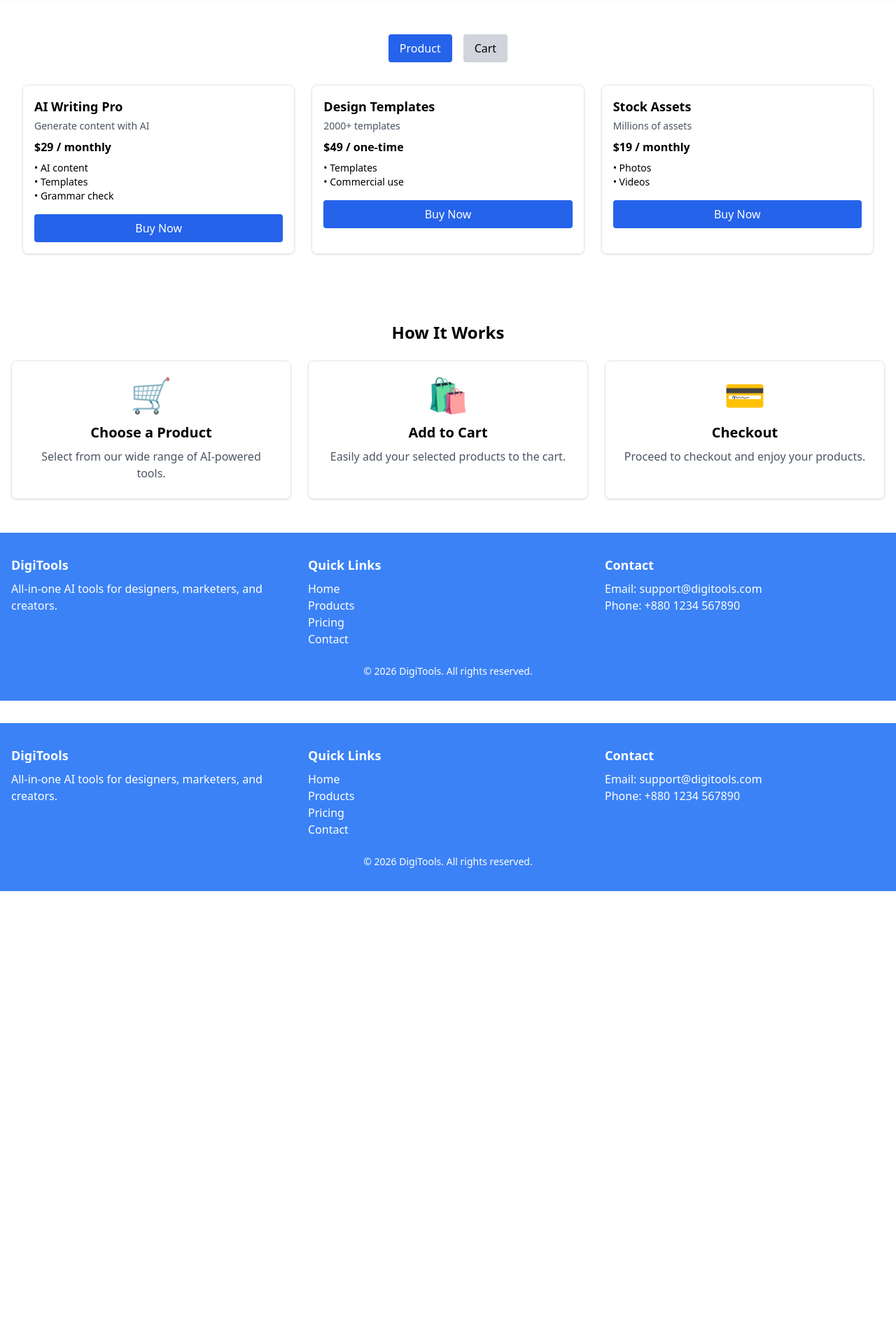
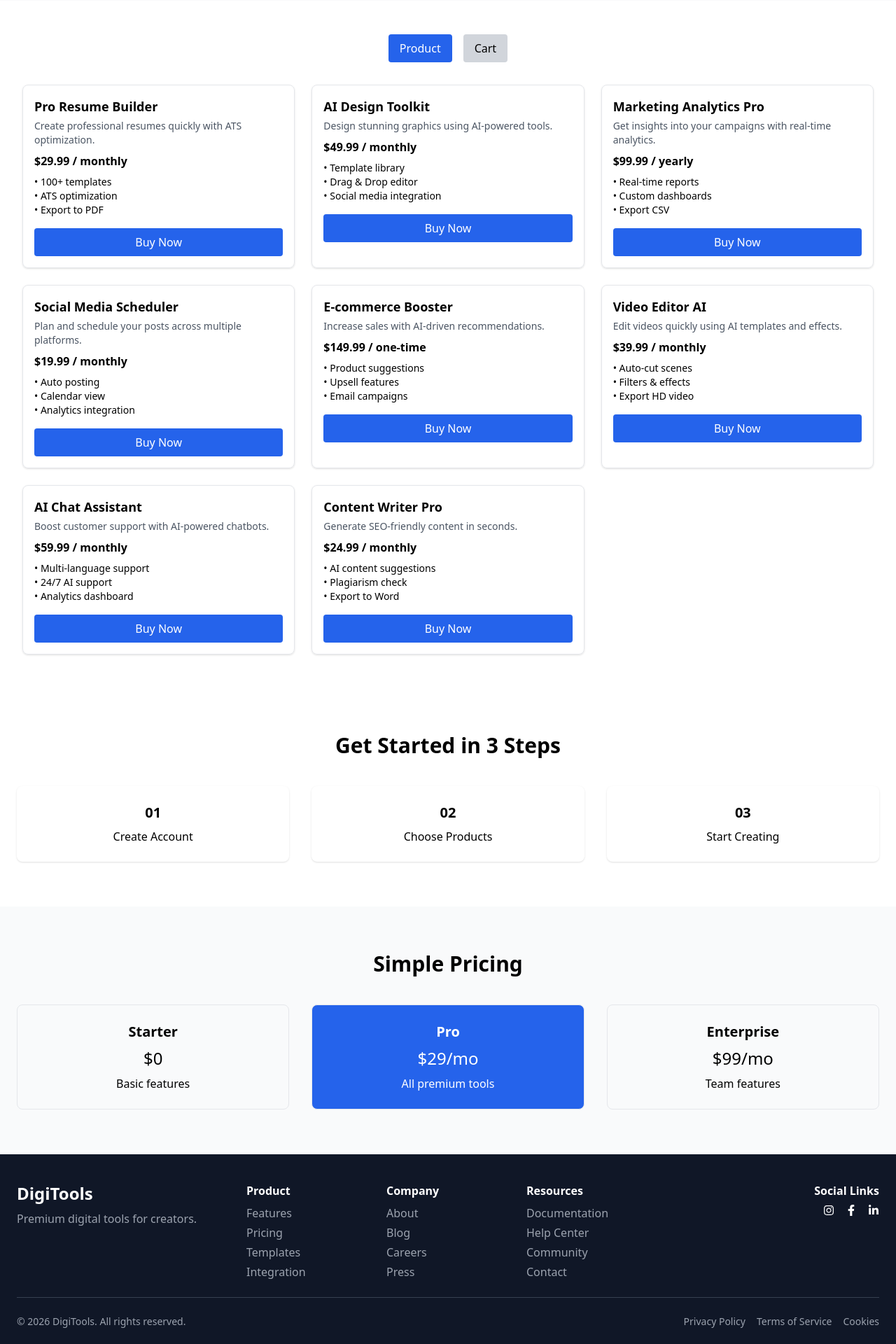
Before and after one commit to T809806/Digitools, a React (Create React App) app in the folder digitools/: page / in a window 1280 px wide. Shown: the part 820-2740 px from the top of the page at 70% size. Before the commit the page ends 2093 px from the top, so only its background shows below. Built offline with nearby package versions, Linux system fonts and the light colour scheme.

Commit message:
Update project

```diff
--- a/digitools/src/components/Footer.jsx
+++ b/digitools/src/components/Footer.jsx
@@ -1,40 +1,83 @@
-import React from "react";
+import { FaFacebookF, FaTwitter, FaInstagram, FaLinkedinIn } from "react-icons/fa";
 
-function Footer() {
+const Footer = () => {
   return (
-    <footer className="bg-blue-500 text-white py-8 mt-8">
-      <div className="container mx-auto px-4 grid grid-cols-1 md:grid-cols-3 gap-6">
-        {/* About */}
-        <div>
-          <h3 className="font-bold text-lg mb-2">DigiTools</h3>
-          <p>All-in-one AI tools for designers, marketers, and creators.</p>
+    <footer className="bg-[#101727] text-white py-10 px-6">
+      <div className="max-w-7xl mx-auto flex flex-col md:flex-row md:justify-between md:items-start gap-10">
+
+
+        <div className="md:w-1/4 text-left">
+          <h2 className="text-2xl font-bold">DigiTools</h2>
+          <p className="mt-2 text-gray-400">
+            Premium digital tools for creators.
+          </p>
         </div>
 
-        {/* Links */}
-        <div>
-          <h3 className="font-bold text-lg mb-2">Quick Links</h3>
-          <ul>
-            <li>Home</li>
-            <li>Products</li>
-            <li>Pricing</li>
-            <li>Contact</li>
-          </ul>
+
+        <div className="md:w-1/2 grid grid-cols-3 gap-6 text-left">
+
+          <div>
+            <h3 className="font-semibold mb-2">Product</h3>
+            <ul className="text-gray-400 space-y-1">
+              <li>Features</li>
+              <li>Pricing</li>
+              <li>Templates</li>
+              <li>Integration</li>
+            </ul>
+          </div>
+
+
+          <div>
+            <h3 className="font-semibold mb-2">Company</h3>
+            <ul className="text-gray-400 space-y-1">
+              <li>About</li>
+              <li>Blog</li>
+              <li>Careers</li>
+              <li>Press</li>
+            </ul>
+          </div>
+
+
+          <div>
+            <h3 className="font-semibold mb-2">Resources</h3>
+            <ul className="text-gray-400 space-y-1">
+              <li>Documentation</li>
+              <li>Help Center</li>
+              <li>Community</li>
+              <li>Contact</li>
+            </ul>
+          </div>
         </div>
 
-        {/* Contact */}
-        <div>
-          <h3 className="font-bold text-lg mb-2">Contact</h3>
-          <p>Email: support@digitools.com</p>
-          <p>Phone: +880 1234 567890</p>
+
+        <div className="md:w-1/4 text-left md:text-right">
+          <h3 className="font-semibold mb-2"> Social Links </h3>
+          <div className="flex gap-4 mt-2 justify-start md:justify-end">
+            <a href="#" className="hover:text-pink-500"><FaInstagram /></a>
+            <a href="#" className="hover:text-blue-500"><FaFacebookF /></a>
+          <a href="#" className="hover:text-blue-700"><FaLinkedinIn /></a>
+          </div>
         </div>
+
       </div>
 
-      {/* Bottom */}
-      <div className="text-center mt-6 text-sm">
-        © 2026 DigiTools. All rights reserved.
+
+      <hr className="border-gray-700 my-6" />
+
+
+      <div className="max-w-7xl mx-auto flex flex-col md:flex-row justify-between items-center text-gray-400 text-sm gap-4">
+
+        <p>© 2026 DigiTools. All rights reserved.</p>
+
+
+        <div className="flex gap-4">
+          <a href="#" className="hover:text-white">Privacy Policy</a>
+          <a href="#" className="hover:text-white">Terms of Service</a>
+          <a href="#" className="hover:text-white">Cookies</a>
+        </div>
       </div>
     </footer>
   );
-}
+};
 
 export default Footer;
--- a/digitools/src/components/MainSection.jsx
+++ b/digitools/src/components/MainSection.jsx
@@ -40,7 +40,7 @@ const MainSection = ({ cart, setCart }) => {
 
       {/* Product View */}
       {view === "product" && (
-        <div className="grid md:grid-cols-2 lg:grid-cols-3 gap-6">
+        <div className="grid grid-cols-1 sm:grid-cols-2 lg:grid-cols-3 gap-6">
           {products.map(p => (
             <ProductCard key={p.id} product={p} addToCart={addToCart} />
           ))}
--- a/digitools/src/components/Pricing.jsx
+++ b/digitools/src/components/Pricing.jsx
@@ -1,40 +1,38 @@
-import React from "react";
+const Pricing = () => {
+  return (
+    <div className="py-16 px-6 bg-gray-50 text-center">
 
-function Footer() {
-  return (
-    <footer className="bg-blue-500 text-white py-8 mt-8">
-      <div className="container mx-auto px-4 grid grid-cols-1 md:grid-cols-3 gap-6">
-        {/* About */}
-        <div>
-          <h3 className="font-bold text-lg mb-2">DigiTools</h3>
-          <p>All-in-one AI tools for designers, marketers, and creators.</p>
+      <h2 className="text-3xl font-bold mb-10">
+        Simple Pricing
+      </h2>
+
+      <div className="grid grid-cols-1 md:grid-cols-3 gap-8">
+
+        {/* Starter */}
+        <div className="p-6 border rounded-lg">
+          <h3 className="text-xl font-bold">Starter</h3>
+          <p className="text-2xl mt-2">$0</p>
+          <p className="mt-2">Basic features</p>
         </div>
 
-        {/* Links */}
-        <div>
-          <h3 className="font-bold text-lg mb-2">Quick Links</h3>
-          <ul>
-            <li>Home</li>
-            <li>Products</li>
-            <li>Pricing</li>
-            <li>Contact</li>
-          </ul>
+        {/* Pro */}
+        <div className="p-6 border rounded-lg bg-blue-600 text-white">
+          <h3 className="text-xl font-bold">Pro</h3>
+          <p className="text-2xl mt-2">$29/mo</p>
+          <p className="mt-2">All premium tools</p>
         </div>
 
-        {/* Contact */}
-        <div>
-          <h3 className="font-bold text-lg mb-2">Contact</h3>
-          <p>Email: support@digitools.com</p>
-          <p>Phone: +880 1234 567890</p>
+        {/* Enterprise */}
+        <div className="p-6 border rounded-lg">
+          <h3 className="text-xl font-bold">Enterprise</h3>
+          <p className="text-2xl mt-2">$99/mo</p>
+          <p className="mt-2">Team features</p>
         </div>
+
       </div>
 
-      {/* Bottom */}
-      <div className="text-center mt-6 text-sm">
-        © 2026 DigiTools. All rights reserved.
-      </div>
-    </footer>
+    </div>
   );
-}
+};
 
-export default Footer;
+export default Pricing;
--- a/digitools/src/components/Steps.jsx
+++ b/digitools/src/components/Steps.jsx
@@ -1,44 +1,32 @@
-import React from "react";
+const Steps = () => {
+  return (
+    <div className="py-16 px-6 bg-white text-center">
 
-const stepsData = [
-  {
-    id: 1,
-    title: "Choose a Product",
-    description: "Select from our wide range of AI-powered tools.",
-    icon: "🛒",
-  },
-  {
-    id: 2,
-    title: "Add to Cart",
-    description: "Easily add your selected products to the cart.",
-    icon: "🛍️",
-  },
-  {
-    id: 3,
-    title: "Checkout",
-    description: "Proceed to checkout and enjoy your products.",
-    icon: "💳",
-  },
-];
+      <h2 className="text-3xl font-bold mb-10">
+        Get Started in 3 Steps
+      </h2>
 
-function Steps() {
-  return (
-    <div className="my-8 p-4">
-      <h2 className="text-2xl font-bold mb-6 text-center">How It Works</h2>
-      <div className="grid grid-cols-1 md:grid-cols-3 gap-6">
-        {stepsData.map((step) => (
-          <div
-            key={step.id}
-            className="border rounded-lg p-6 text-center shadow hover:shadow-lg transition"
-          >
-            <div className="text-5xl mb-4">{step.icon}</div>
-            <h3 className="text-xl font-semibold mb-2">{step.title}</h3>
-            <p className="text-gray-600">{step.description}</p>
-          </div>
-        ))}
+      <div className="grid grid-cols-1 md:grid-cols-3 gap-8">
+
+        <div className="p-6 shadow rounded-lg">
+          <h3 className="text-xl font-semibold mb-2">01</h3>
+          <p>Create Account</p>
+        </div>
+
+        <div className="p-6 shadow rounded-lg">
+          <h3 className="text-xl font-semibold mb-2">02</h3>
+          <p>Choose Products</p>
+        </div>
+
+        <div className="p-6 shadow rounded-lg">
+          <h3 className="text-xl font-semibold mb-2">03</h3>
+          <p>Start Creating</p>
+        </div>
+
       </div>
+
     </div>
   );
-}
+};
 
 export default Steps;
--- a/digitools/src/data/products.js
+++ b/digitools/src/data/products.js
@@ -1,30 +1,91 @@
 const products = [
   {
     id: 1,
-    name: "AI Writing Pro",
-    description: "Generate content with AI",
-    price: 29,
+    name: "Pro Resume Builder",
+    description: "Create professional resumes quickly with ATS optimization.",
+    price: 29.99,
     period: "monthly",
     tag: "Best Seller",
-    features: ["AI content", "Templates", "Grammar check"]
+    tagType: "best_seller",
+    features: ["100+ templates", "ATS optimization", "Export to PDF"],
+    icon: "💼"
   },
   {
     id: 2,
-    name: "Design Templates",
-    description: "2000+ templates",
-    price: 49,
-    period: "one-time",
-    tag: "Popular",
-    features: ["Templates", "Commercial use"]
+    name: "AI Design Toolkit",
+    description: "Design stunning graphics using AI-powered tools.",
+    price: 49.99,
+    period: "monthly",
+    tag: "New",
+    tagType: "new",
+    features: ["Template library", "Drag & Drop editor", "Social media integration"],
+    icon: "🎨"
   },
   {
     id: 3,
-    name: "Stock Assets",
-    description: "Millions of assets",
-    price: 19,
+    name: "Marketing Analytics Pro",
+    description: "Get insights into your campaigns with real-time analytics.",
+    price: 99.99,
+    period: "yearly",
+    tag: "Popular",
+    tagType: "popular",
+    features: ["Real-time reports", "Custom dashboards", "Export CSV"],
+    icon: "📊"
+  },
+  {
+    id: 4,
+    name: "Social Media Scheduler",
+    description: "Plan and schedule your posts across multiple platforms.",
+    price: 19.99,
+    period: "monthly",
+    tag: "Best Seller",
+    tagType: "best_seller",
+    features: ["Auto posting", "Calendar view", "Analytics integration"],
+    icon: "📅"
+  },
+  {
+    id: 5,
+    name: "E-commerce Booster",
+    description: "Increase sales with AI-driven recommendations.",
+    price: 149.99,
+    period: "one-time",
+    tag: "New",
+    tagType: "new",
+    features: ["Product suggestions", "Upsell features", "Email campaigns"],
+    icon: "🛒"
+  },
+  {
+    id: 6,
+    name: "Video Editor AI",
+    description: "Edit videos quickly using AI templates and effects.",
+    price: 39.99,
+    period: "monthly",
+    tag: "Popular",
+    tagType: "popular",
+    features: ["Auto-cut scenes", "Filters & effects", "Export HD video"],
+    icon: "🎬"
+  },
+  {
+    id: 7,
+    name: "AI Chat Assistant",
+    description: "Boost customer support with AI-powered chatbots.",
+    price: 59.99,
+    period: "monthly",
+    tag: "Best Seller",
+    tagType: "best_seller",
+    features: ["Multi-language support", "24/7 AI support", "Analytics dashboard"],
+    icon: "🤖"
+  },
+  {
+    id: 8,
+    name: "Content Writer Pro",
+    description: "Generate SEO-friendly content in seconds.",
+    price: 24.99,
     period: "monthly",
     tag: "New",
-    features: ["Photos", "Videos"]
+    tagType: "new",
+    features: ["AI content suggestions", "Plagiarism check", "Export to Word"],
+    icon: "✍️"
   }
 ];
 
--- /dev/null
+++ b/package.json
@@ -0,0 +1,5 @@
+{
+  "dependencies": {
+    "react-icons": "^5.6.0"
+  }
+}
```
Also changed, not shown: digitools/src/data/products.json (deleted, +0 -90 lines), 1 other file (tests, documents, lock files or other folders).
